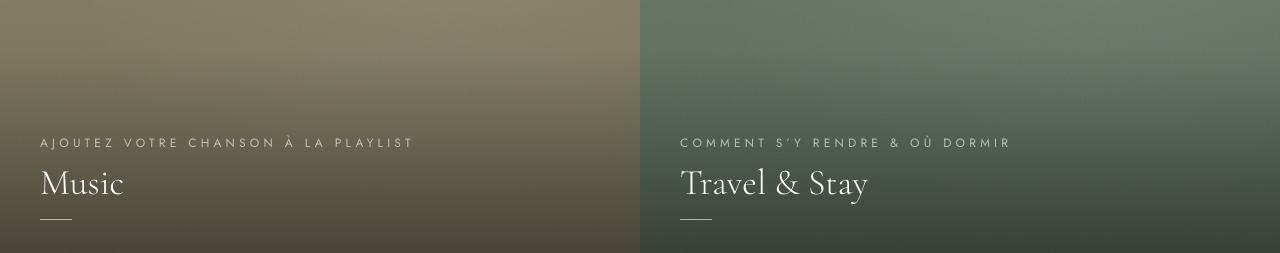
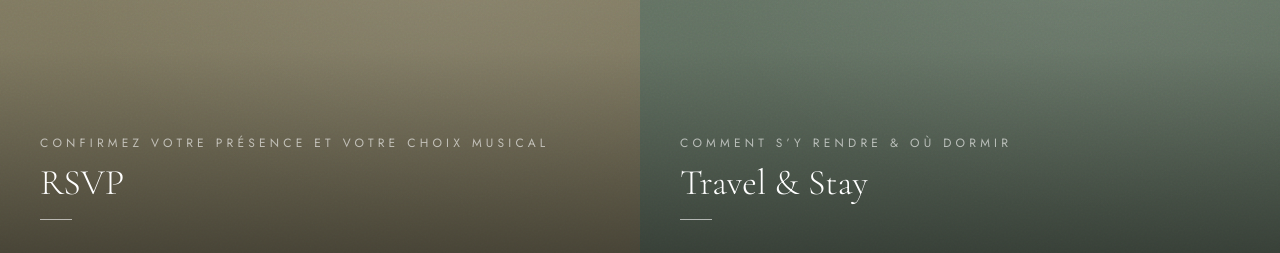
Before and after one commit to v-alex-dev/mariage_web, a Next.js app: page / in a window 1280 px wide. Shown: the part 1380-1633 px from the top of the page. Built offline with nearby package versions, Linux system fonts and the light colour scheme.

Commit message:
change label,href & imageSrc music into confirmation

```diff
--- a/app/content/home.ts
+++ b/app/content/home.ts
@@ -36,11 +36,11 @@ export const HOME: HomeContent = {
       // imageSrc: '/images/home-details.jpg',
     },
     {
-      href: '/music',
-      label: 'Music',
-      description: 'Ajoutez votre chanson à la playlist',
+      href: '/confirmation',
+      label: 'RSVP',
+      description: 'Confirmez votre présence et votre choix musical',
       bg: '#8b8468',
-      // imageSrc: '/images/home-music.jpg',
+      // imageSrc: '/images/home-confirmation.jpg',
     },
     {
       href: '/details#travel',
```
